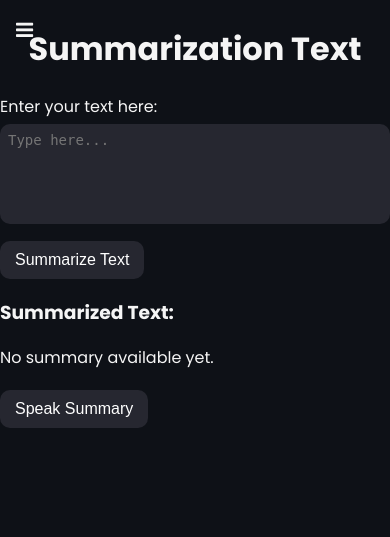
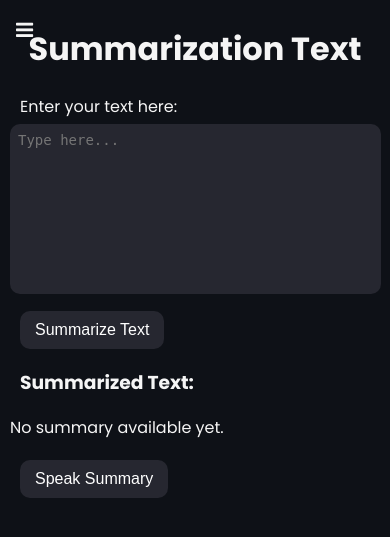
Before and after one commit to Atharva-Pawar/SummarizerV2.0, a Flask app: page /summarize_text in a window 390 px wide. Shown: the top 537 px of the page. Run offline with Flask 3, Linux system fonts and the light colour scheme.

Commit message:
Make text-summary Responsive

```diff
--- a/static/styles/text-summary.css
+++ b/static/styles/text-summary.css
@@ -24,7 +24,7 @@ label {
 }
 
 textarea {
-  width: 100%;
+  width: 95%;
   height: 100px;
   resize: none;
   box-sizing: border-box;
@@ -186,3 +186,28 @@ button:hover {
   border-radius: 10px;
   margin-top: 15px;
 }
+
+@media only screen and (max-width: 768px) {
+  label {
+    margin-left: 20px;
+  }
+
+  #inputTextarea {
+    margin-left: 10px;
+    margin-right: 10px;
+    height: 170px;
+  }
+
+  button {
+    margin-left: 20px;
+  }
+
+  h3 {
+    margin-left: 20px;
+  }
+
+  #processedTextContainer {
+    margin-left: 10px;
+    margin-right: 10px;
+  }
+}
```
